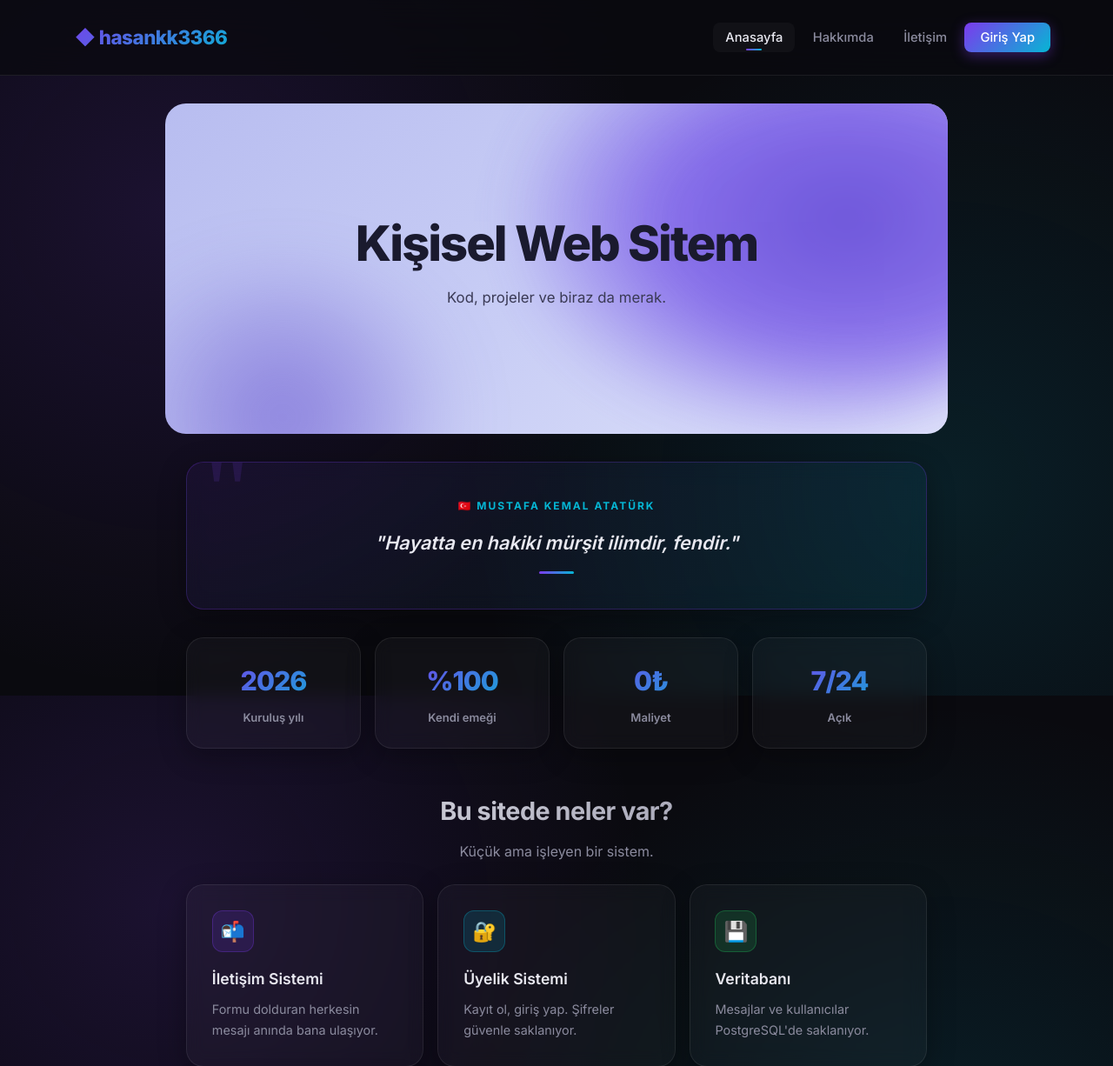
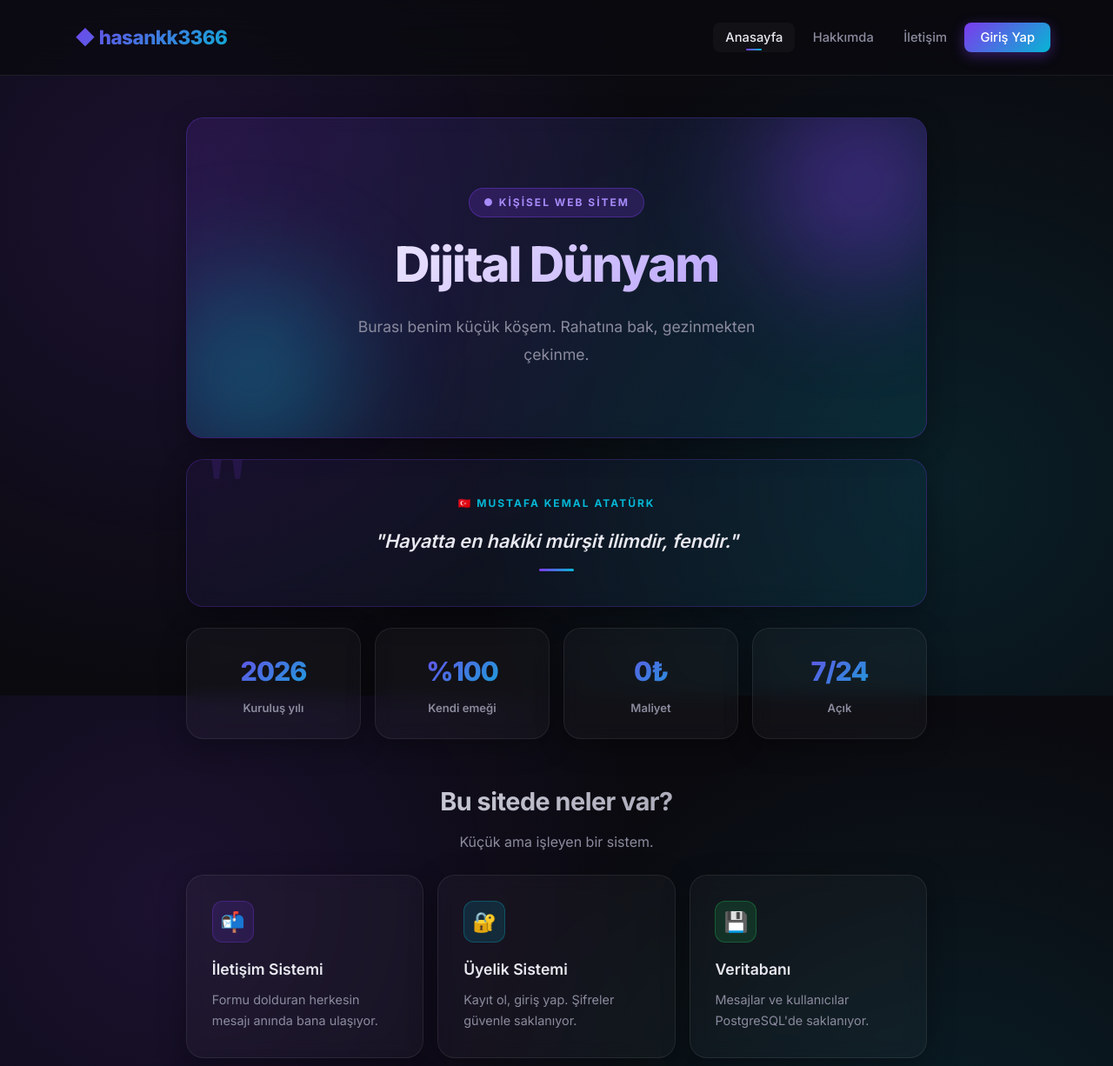
Before and after one commit to hasankk3366/hasankk3366, a Flask app: page / in a window 1280 px wide. Shown: the top 1226 px of the page at 87% size. Run offline with Flask 3, Linux system fonts and the light colour scheme.

Commit message:
hero dijital dunyam oldu

```diff
--- a/templates/index.html
+++ b/templates/index.html
@@ -3,27 +3,28 @@
 {% block icerik %}
 
 <!-- HERO -->
-<div style="margin: -1rem -1.5rem 0; padding: 0;">
-    <div style="background: linear-gradient(135deg, #b8bdf0 0%, #c8cdf5 50%, #dfe3fa 100%); border-radius: 24px; padding: 5rem 3rem; position: relative; overflow: hidden; min-height: 380px; display: flex; align-items: center; justify-content: center; text-align: center;">
+<div class="card" style="margin-top: 0; padding: 5rem 3rem; text-align: center; position: relative; overflow: hidden; background: linear-gradient(135deg, rgba(124, 58, 237, 0.15), rgba(6, 182, 212, 0.1)); border-color: rgba(124, 58, 237, 0.3);">
 
-        <!-- Mor blob -->
-        <div style="position: absolute; top: -30%; right: -15%; width: 70%; height: 130%; background: radial-gradient(ellipse at 60% 50%, #5b3fd4 0%, #7c5fe8 40%, transparent 75%); border-radius: 50%; filter: blur(30px); opacity: 0.85;"></div>
-        <div style="position: absolute; bottom: -40%; left: -10%; width: 50%; height: 90%; background: radial-gradient(circle at 50% 50%, #4a2fc4, transparent 75%); border-radius: 50%; filter: blur(40px); opacity: 0.5;"></div>
+    <div style="position: absolute; top: -100px; right: -100px; width: 350px; height: 350px; background: radial-gradient(circle, rgba(124, 58, 237, 0.5), transparent 70%); border-radius: 50%; filter: blur(50px);"></div>
+    <div style="position: absolute; bottom: -100px; left: -100px; width: 350px; height: 350px; background: radial-gradient(circle, rgba(6, 182, 212, 0.4), transparent 70%); border-radius: 50%; filter: blur(50px);"></div>
 
-        <!-- İçerik -->
-        <div style="position: relative; z-index: 2;">
-            <h1 style="font-size: 3.5rem; font-weight: 900; letter-spacing: -2px; line-height: 1.1; color: #1a1a2e; margin: 0;">
-                Kişisel Web Sitem
-            </h1>
-            <p style="font-size: 1.05rem; color: #3a3a55; margin-top: 1rem;">
-                Kod, projeler ve biraz da merak.
-            </p>
+    <div style="position: relative; z-index: 2;">
+        <div style="display: inline-block; padding: 6px 16px; border-radius: 100px; background: rgba(124, 58, 237, 0.2); border: 1px solid rgba(124, 58, 237, 0.4); color: #a78bfa; font-size: 0.75rem; font-weight: 700; margin-bottom: 1.5rem; letter-spacing: 2px; text-transform: uppercase;">
+            ● Kişisel Web Sitem
         </div>
+
+        <h1 style="font-size: 3.5rem; font-weight: 900; letter-spacing: -2px; line-height: 1.1; margin-bottom: 1.5rem; background: linear-gradient(135deg, #ffffff, #a78bfa); -webkit-background-clip: text; background-clip: text; -webkit-text-fill-color: transparent;">
+            Dijital Dünyam
+        </h1>
+
+        <p style="font-size: 1.1rem; color: var(--text-dim); max-width: 520px; margin: 0 auto; line-height: 1.8;">
+            Burası benim küçük köşem. Rahatına bak, gezinmekten çekinme.
+        </p>
     </div>
 </div>
 
 <!-- ATATÜRK SÖZÜ -->
-<div class="card" style="margin-top: 2rem; text-align: center; padding: 2.5rem 2rem; background: linear-gradient(135deg, rgba(124, 58, 237, 0.08), rgba(6, 182, 212, 0.08)); border-color: rgba(124, 58, 237, 0.25); position: relative; overflow: hidden;">
+<div class="card" style="margin-top: 1.5rem; text-align: center; padding: 2.5rem 2rem; background: linear-gradient(135deg, rgba(124, 58, 237, 0.08), rgba(6, 182, 212, 0.08)); border-color: rgba(124, 58, 237, 0.25); position: relative; overflow: hidden;">
     <div style="position: absolute; top: -30px; left: 20px; font-size: 8rem; font-family: Georgia, serif; color: rgba(124, 58, 237, 0.15); line-height: 1;">"</div>
 
     <div style="position: relative; z-index: 2;">
@@ -38,7 +39,7 @@
 </div>
 
 <!-- İSTATİSTİKLER -->
-<div style="display: grid; grid-template-columns: repeat(auto-fit, minmax(160px, 1fr)); gap: 1rem; margin-top: 2rem;">
+<div style="display: grid; grid-template-columns: repeat(auto-fit, minmax(160px, 1fr)); gap: 1rem; margin-top: 1.5rem;">
 
     <div class="card" style="text-align: center; padding: 1.5rem;">
         <div style="font-size: 1.9rem; font-weight: 900; letter-spacing: -1px; background: linear-gradient(135deg, var(--accent), var(--accent2)); -webkit-background-clip: text; background-clip: text; -webkit-text-fill-color: transparent;">2026</div>
```
